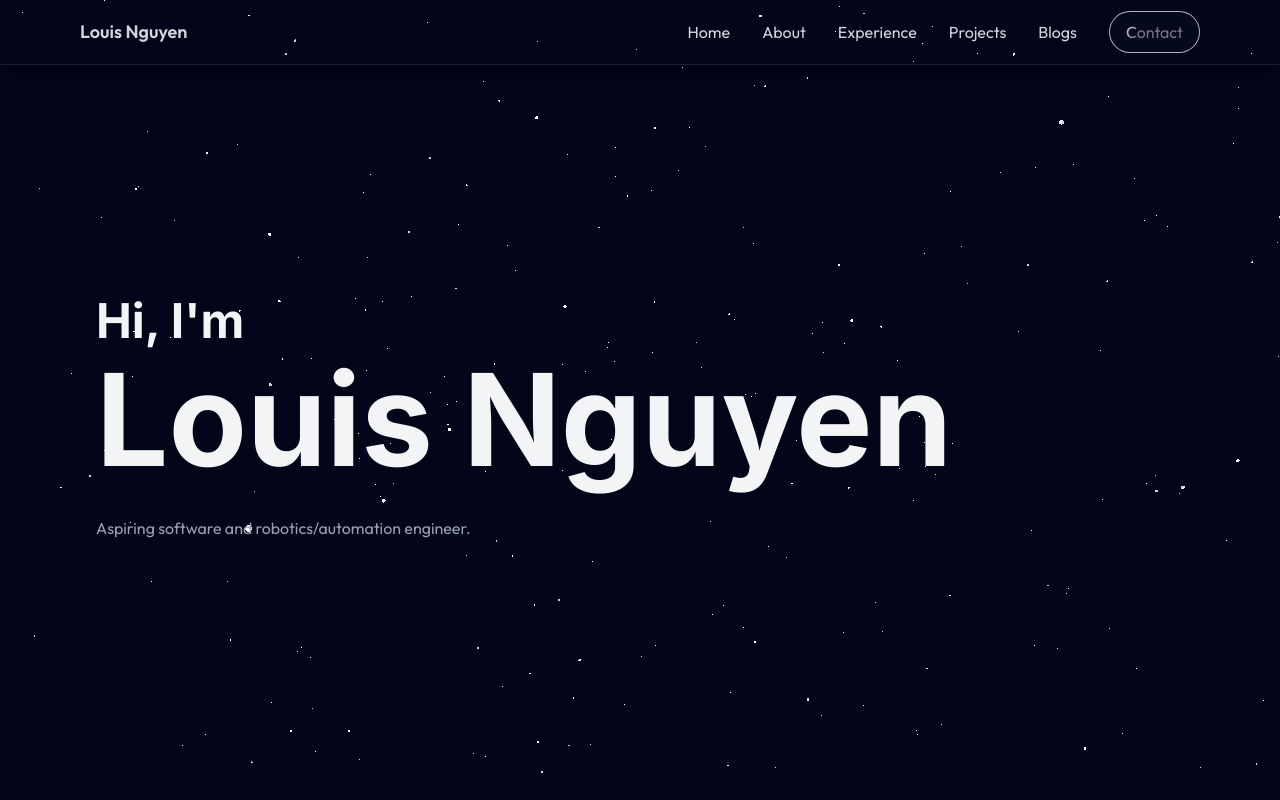
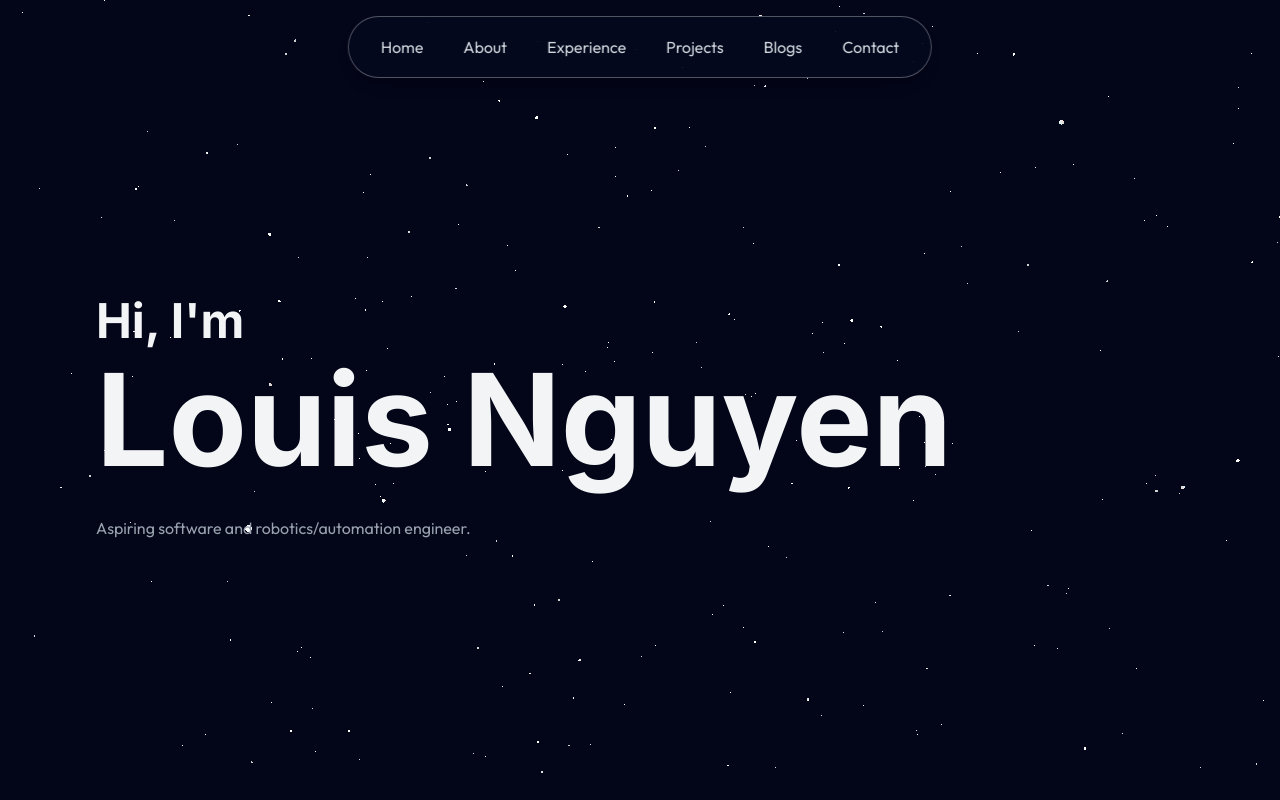
Before and after one commit to louisnguyenn/Louis-Personal-Portfolio, a React (Vite) app: page / in a window 1280 px wide. Shown: the top 800 px of the page. Built offline with nearby package versions, Linux system fonts and the light colour scheme.

Commit message:
changed navbar for a minimalistic look

```diff
--- a/src/components/Navbar.jsx
+++ b/src/components/Navbar.jsx
@@ -19,32 +19,17 @@ export const Navbar = ({ menuOpen, setMenuOpen }) => {
 
   return (
     <>
-      <nav className="fixed top-0 w-full z-40 bg-[rgba(10, 10, 10, 0.95)] backdrop-blur-lg border-b border-white/10 shadow-lg">
-        <div className="max-w-6xl mx-auto px-4">
-          <div className="flex justify-between items-center h-16">
+      <nav className="fixed top-4 left-1/2 transform -translate-x-1/2 rounded-full z-40 bg-[#05091e]/90 backdrop-blur-lg border border-white/30 shadow-lg">
+        <div className="px-8">
+          <div className="flex justify-center items-center h-15 relative">
             {/* mobile hamburger menu button */}
             <button
-              className="md:hidden p-2 rounded-md hover:bg-white/10 transition-colors"
+              className="md:hidden absolute left-4 p-2 rounded-md hover:bg-white/10 transition-colors"
               onClick={() => setMenuOpen(!menuOpen)}
               aria-label="Toggle menu"
             >
               {menuOpen ? <X size={24} /> : <Menu size={24} />}
             </button>
-
-            <FadeContent
-              blur={true}
-              duration={1000}
-              easing="ease-out"
-              initialOpacity={0}
-              className="hidden md:flex items-center space-x-8"
-            >
-              <a
-                href="#home"
-                className="text-gray-300 hover:text-white hover:scale-103 transition-all duration-300 text-lg font-semibold"
-              >
-                Louis Nguyen
-              </a>
-            </FadeContent>
 
             {/* desktop menu */}
             <FadeContent
@@ -52,7 +37,7 @@ export const Navbar = ({ menuOpen, setMenuOpen }) => {
               duration={1000}
               easing="ease-out"
               initialOpacity={0}
-              className="hidden md:flex items-center ml-auto space-x-8"
+              className="hidden md:flex items-center space-x-10"
             >
               <a
                 href="#home"
@@ -87,14 +72,9 @@ export const Navbar = ({ menuOpen, setMenuOpen }) => {
 
               <a
                 href="#contact"
-                className="bg-[#05091e] py-2 px-4 rounded-full border border-white/70 text-gray-300 hover:text-white hover:border-white hover:scale-103 transition-all duration-300"
+                className="text-gray-300 hover:text-white hover:scale-103 transition-all duration-300 cursor-pointer"
               >
-                <ShinyText
-                  text="Contact"
-                  disabled={false}
-                  speed={3}
-                  className="custom-class"
-                />
+                Contact
               </a>
             </FadeContent>
           </div>
```
